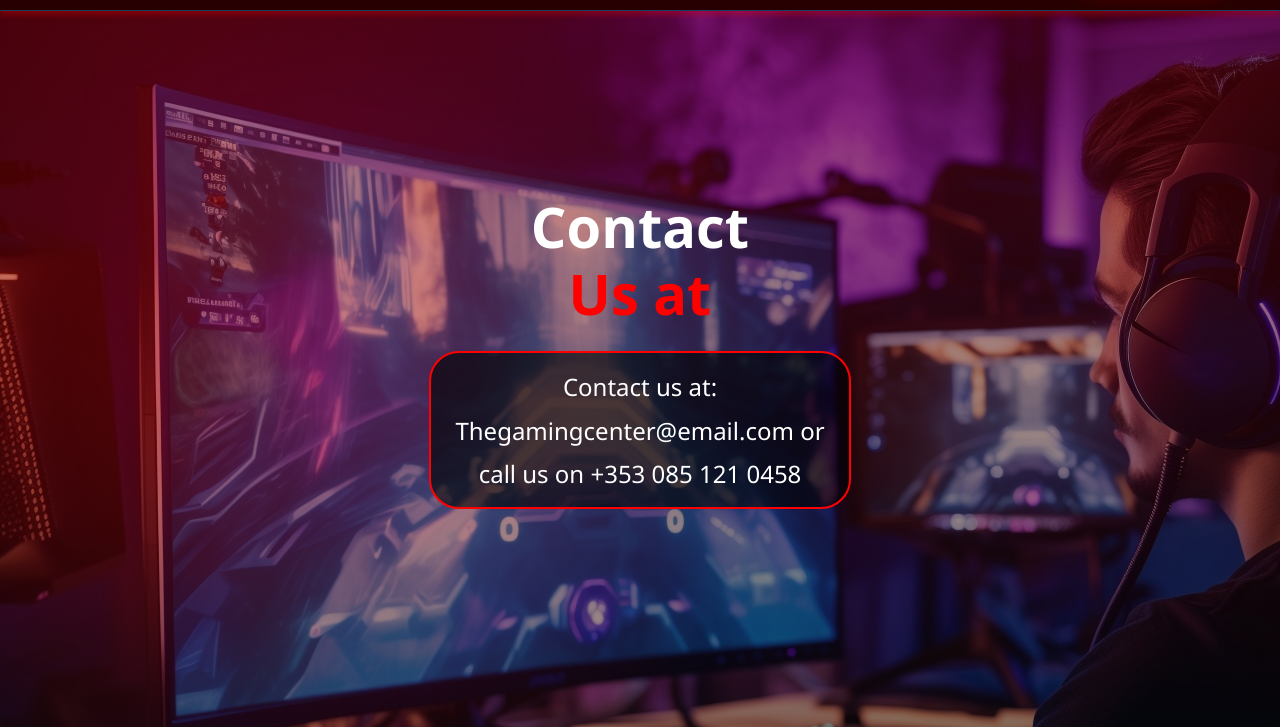
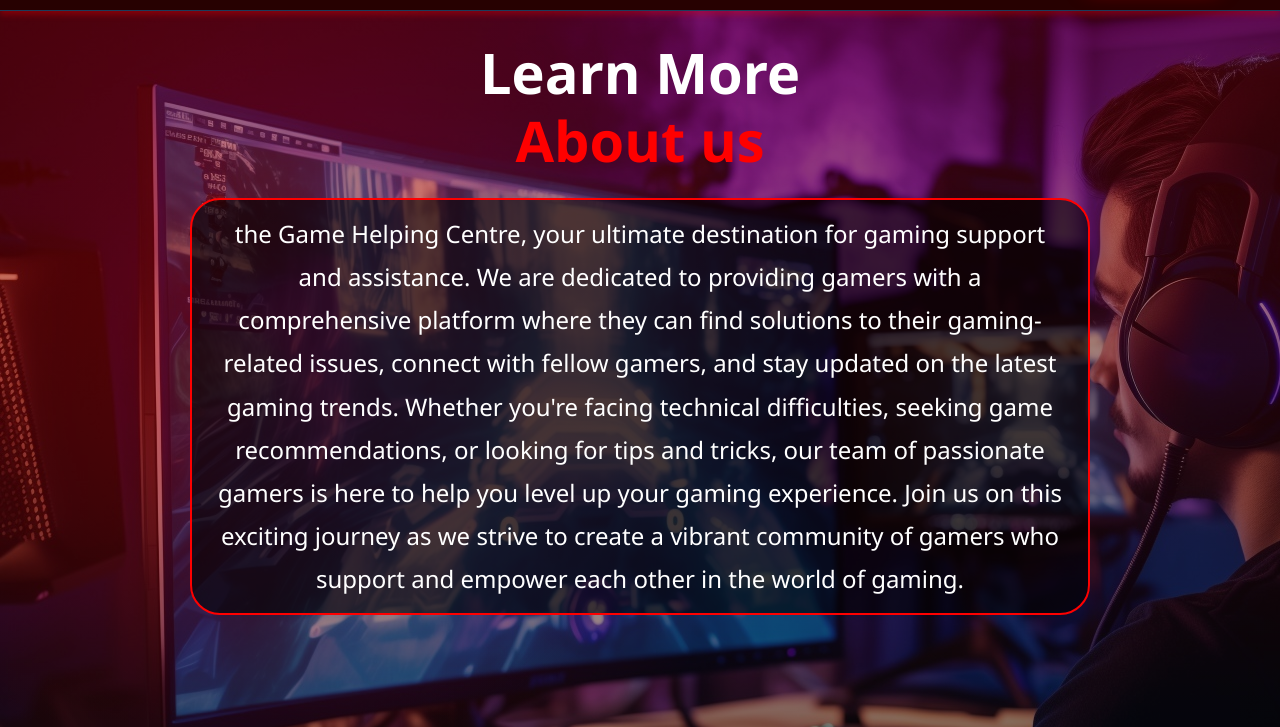
Before and after one commit to ryangallypub/ptech2026-website-chatbot, a website: page about.html in a window 1280 px wide. Shown: the part 73-800 px from the top of the page. Drawn offline with Linux system fonts and the light colour scheme.

Commit message:
Fixing 'about' page...

```diff
--- a/about.html
+++ b/about.html
@@ -38,14 +38,16 @@
       <div class="container">
         <div class="hero-content">
           <h1 class="hero-title">
-            Contact
-            <span class="gradient-text">Us at</span>
+            Learn More
+            <span class="gradient-text">About us</span>
           </h1>
           <p class="hero-subtitle">
-            Contact us at: <br/>
-            Thegamingcenter@email.com or <br/>
-            call us on +353 085 121 0458
+
+            the Game Helping Centre, your ultimate destination for gaming support and assistance. We are dedicated to providing gamers with a comprehensive platform where they can find solutions to their gaming-related issues, connect with fellow gamers, and stay updated on the latest gaming trends. Whether you're facing technical difficulties, seeking game recommendations, or looking for tips and tricks, our team of passionate gamers is here to help you level up your gaming experience. Join us on this exciting journey as we strive to create a vibrant community of gamers who support and empower each other in the world of gaming.
           </p>
+
+          <div class="hero-stats">
+            <div class="stat-item">
 
             </div>
           </div>
```
